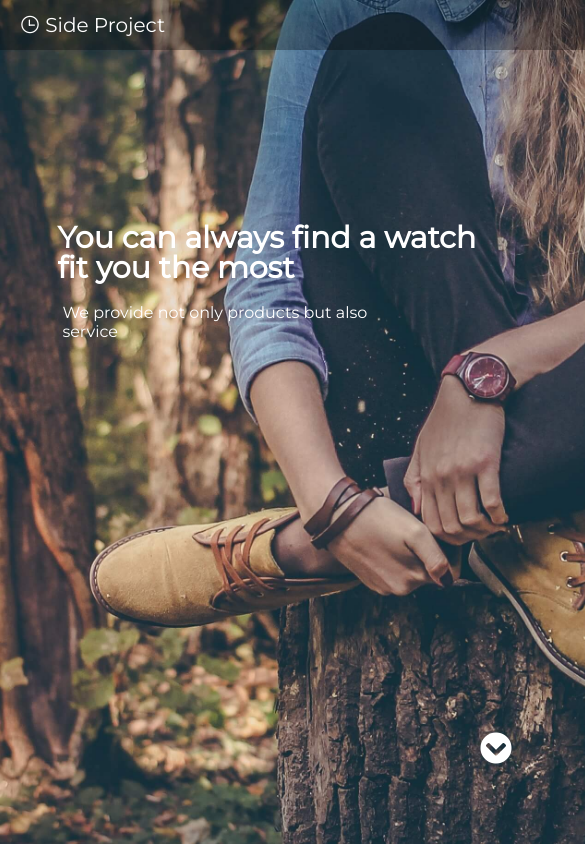
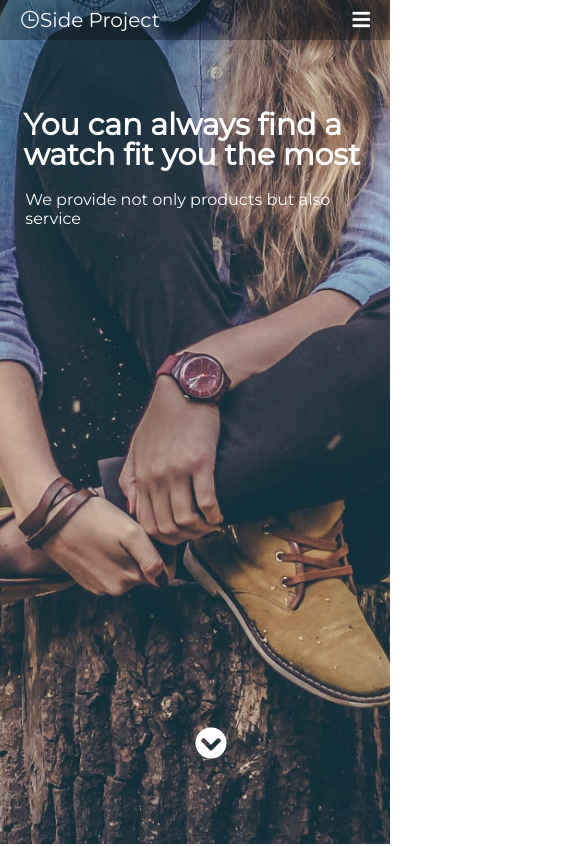
Before and after one commit to cariskao/e-commerce, a Vue app: page / in a window 390 px wide. Shown: the top 846 px of the page, 585 px wide, since content can reach past the window. Built offline with nearby package versions, Linux system fonts and the light colour scheme.

Commit message:
Set mobile layout for front-page

```diff
--- a/src/App.vue
+++ b/src/App.vue
@@ -1,19 +1,15 @@
 <style lang="stylus">
 #app
   margin 0 auto
-  min-height 100vh
-  height 100%
   font-family 'Helvetica Neue', Arial, Sans-Serif
 
 .app
   &-content
     display flex
-      height 100%
-      min-width 960px
+    width 100%
     margin 0 auto
     position relative
     flex-direction column
-      box-sizing border-box
 
   &-table
     height calc(100% - 60px)
@@ -25,9 +21,8 @@
   top 0
   right 0
   height 100%
-    width 450px
+  max-width 450px
   box-shadow -1px 0 6px 0 rgba(197, 197, 197, 0.5)
-    // border 2px solid #ebeef5
   background-color white
 
 .error
@@ -38,13 +33,13 @@
     <div class="app-content">
       <router-view></router-view>
       <transition name="page" v-if="isPopupShow">
-        <BackgroundMask/>
+        <BackgroundMask @click.native="closePopup"/>
       </transition>
       <transition name="Popup">
         <Popup class="dashboard__popup" v-if="isPopupShow"/>
       </transition>
       <transition name="page">
-        <Modal v-if="isModalShow"/>
+        <Modal v-if="isModalShow" :scrollPosition="scrollPosition" />
       </transition>
     </div>
   </div>
@@ -52,14 +47,12 @@
 
 <script>
 import { mapGetters, mapActions } from "vuex";
-import Header from "@/components/Header.vue";
 import Popup from "@/components/Popup.vue";
 import Modal from "@/components/Modal.vue";
 import BackgroundMask from "@/components/reuse/BackgroundMask.vue";
 import "./assets/style/app.styl";
 export default {
   components: {
-    Header,
     Popup,
     Modal,
     BackgroundMask
@@ -67,7 +60,8 @@
   props: {},
   data() {
     return {
-      isLoading: false
+      isLoading: false,
+      scrollPosition:''
     };
   },
   watch: {
@@ -96,10 +90,20 @@
     // console.log(process.env.VUE_APP_API);
     // this.$http.get(api).then(res => console.log(res));
   },
-  mounted() {},
+  mounted() {this.getScrollHeight()},
   destroyed() {},
   methods: {
-    ...mapActions(["setPopupShow", "setModalShow"])
+    ...mapActions(["setPopupShow", "setModalShow", "setPopupComponent"]),
+    closePopup() {
+      this.setPopupComponent("");
+    },
+    getScrollHeight() {
+      this.$nextTick(() => {
+        window.addEventListener("scroll", () => {
+          this.scrollPosition = window.scrollY;
+        });
+      });
+    }
   }
 };
 </script>
--- a/src/components/MainPageHeader.vue
+++ b/src/components/MainPageHeader.vue
@@ -7,6 +7,7 @@
     justify-content space-between
     background rgba(0, 0, 0, 0.3)
     font-size 20px
+    flex-wrap wrap
 
     &__item
       margin 5px 10px
@@ -16,12 +17,36 @@
         cursor pointer
 
     &__icon
-      flex-basis 70%
-      width 20px
-      height 20px
+      flex-grow 1
 
       img
         width 100%
+
+    &__mobile
+      display none
+
+    @media only screen and (max-width: 600px)
+      &__item
+        display none
+
+      &__mobile
+        transition all 1s linear
+        cursor pointer
+        flex-direction column
+        display flex
+        width 30%
+        text-align right
+
+        &-item
+          display inline-block
+          width 100%
+          margin-top 20px
+
+          li
+            border-bottom 1px solid #fff
+            text-align center
+            padding-bottom 5px
+            margin-bottom 20px
 
   &-excerpt-container
     width 100%
@@ -32,14 +57,14 @@
 
     h4
       padding-left 6%
-      width 450px
+      max-width 450px
       font-weight 600
 
     &__text
       font-size 16px
       padding-left 6.5%
       margin 20px 0
-      width 350px
+      max-width 350px
       line-height 1.2
 
       strong
@@ -51,13 +76,31 @@
     <div class="main-header-nav">
       <div class="main-header-nav__icon">
         <i class="el-icon-time"></i>
-        Side Project
+        <span>Side Project</span>
       </div>
       <div class="main-header-nav__item">
         <span @click="redirectPage('home')">Home</span>
         <span @click="redirectPage('home_products')">Products</span>
         <span @click="redirectPage('admin')">Admin</span>
       </div>
+      <div class="main-header-nav__mobile">
+        <i class="fas fa-bars" @click.prevent="toggleNav"></i>
+      </div>
+      <transition name="page">
+        <template v-if="exandNav">
+          <ul class="main-header-nav__mobile-item">
+            <li @click="redirectPage('home')">
+              <span>Home</span>
+            </li>
+            <li @click="redirectPage('home_products')">
+              <span>Products</span>
+            </li>
+            <li @click="redirectPage('admin')">
+              <span>Admin</span>
+            </li>
+          </ul>
+        </template>
+      </transition>
     </div>
     <div class="main-header-excerpt-container">
       <slot></slot>
@@ -68,7 +111,6 @@
         </div>
       </template>
     </div>
-
   </div>
 </template>
 <script>
@@ -86,7 +128,9 @@
     }
   },
   data() {
-    return {};
+    return {
+      exandNav: false
+    };
   },
   computed: {},
   watch: {},
@@ -95,6 +139,9 @@
   methods: {
     redirectPage(pageName) {
       this.$router.push({ name: pageName });
+    },
+    toggleNav() {
+      this.exandNav = !this.exandNav;
     }
   }
 };
--- a/src/components/Modal.vue
+++ b/src/components/Modal.vue
@@ -5,14 +5,8 @@
   width 100%
   padding-top 10%
 
-@media only screen and (max-width: 600px)
-  .modal-wrapper
-    padding-top calc(500px + 20%) !important
-  .modal-container
-    height 100%
-
 .modal-container
-  width 500px
+  max-width 500px
   height auto
   display flex
   align-items center
@@ -24,6 +18,9 @@
   box-shadow 0 2px 8px rgba(0, 0, 0, 0.33)
   transition all 0.3s ease
   font-family Helvetica, Arial, sans-serif
+@media only screen and (max-width 600px)
+  .modal-container
+    padding 10px
 
 .modal
   width 100%
@@ -31,7 +28,7 @@
 <template>
   <transition name="modal">
     <BackgroundMask>
-      <div class="modal-wrapper modalHeight">
+      <div class="modal-wrapper" :style="{'marginTop':scrollPosition+'px'}">
         <div class="modal-container">
           <component class="modal" :is="modal"></component>
         </div>
@@ -47,46 +44,30 @@
 import PaymentModal from "@/components/form/PaymentModal";
 export default {
   components: { BackgroundMask, CardModal, CartModal, PaymentModal },
-  props: {},
+  props: {
+    scrollPosition: {
+      type: Number,
+      default: () => {
+        return 0;
+      }
+    }
+  },
   data() {
-    return {
-      innerHeight: ""
-    };
+    return {};
   },
   computed: {
     ...mapGetters(["modal"])
   },
   watch: {},
   created() {},
-  mounted() {
-    this.getFullHeight();
-    this.onResize();
-  },
+  mounted() {},
   destroyed() {
     this.emptyModalForm();
-    this.getFullHeight();
-    this.onResize();
   },
   methods: {
     ...mapActions(["setModalData"]),
     emptyModalForm() {
       this.setModalData("");
-    },
-    getFullHeight() {
-      this.innerHeight = window.innerHeight;
-      const header = document.querySelector("header");
-      if (header) {
-        let bannerSection = document.querySelector(".modalHeight");
-        let paddingTop = this.innerHeight / 1.75 + "px";
-        bannerSection.style.paddingTop = paddingTop;
-      }else return
-    },
-    onResize() {
-      this.$nextTick(() => {
-        window.addEventListener("resize", () => {
-          this.getFullHeight();
-        });
-      });
     }
   }
 };
--- a/src/components/form/CardModal.vue
+++ b/src/components/form/CardModal.vue
@@ -9,7 +9,7 @@
       width 500px
       height 300px
       background no-repeat center center
-      background-size contain
+      background-size cover
 
       img
         width 100%
@@ -81,14 +81,12 @@
 <script>
 const cartApi = "https://vue-course-api.hexschool.io/api/leochuang/cart";
 import { mapGetters, mapActions } from "vuex";
-import ModalContent from "@/components/ModalContent";
 import TextArea from "@/components/TextArea";
 import Button from "@/components/reuse/Button";
 import Select from "@/components/reuse/Select";
 import Label from "@/components/reuse/Label";
 export default {
   components: {
-    ModalContent,
     TextArea,
     Button,
     Label,
@@ -141,7 +139,7 @@
     },
     addToCart(id, qty=1) {
       this.isLoading = true;
-      this.$http.post(cartApi, { data: { product_id: id, qty } }).then(res => {
+      this.$http.post(cartApi, { data: { product_id: id, qty } }).then(() => {
         this.showModal = false;
         this.$root.$emit("CardModal:refresh");
         this.isLoading = false;
--- a/src/components/form/CartModal.vue
+++ b/src/components/form/CartModal.vue
@@ -12,7 +12,7 @@
 
   &__table
     margin-bottom 10px
-    max-width 500px
+    max-width 400px
 
   &-balance
     display flex
@@ -124,19 +124,13 @@
 const deleteCartApi = "https://vue-course-api.hexschool.io/api/leochuang/cart";
 const couponApi = "https://vue-course-api.hexschool.io/api/leochuang/coupon";
 import { mapGetters, mapActions } from "vuex";
-import ModalContent from "@/components/ModalContent";
-import TextArea from "@/components/TextArea";
 import Button from "@/components/reuse/Button";
-import Select from "@/components/reuse/Select";
 import Label from "@/components/reuse/Label";
 import Input from "@/components/reuse/Input";
 export default {
   components: {
-    ModalContent,
-    TextArea,
     Button,
     Label,
-    Select,
     Input
   },
   props: {},
@@ -190,7 +184,7 @@
         .delete(`${deleteCartApi}/${row.id}`, {
           data: row
         })
-        .then(res => {
+        .then(() => {
           this.init();
           this.$root.$emit("CartModal:refresh");
           this.isLoading = false;
@@ -227,7 +221,6 @@
             this.getCartData();
             this.notifySuccess("成功套用");
           } else {
-            console.log(res);
             this.isLoading = false;
             this.deleteMessage("找不到優惠券!");
           }
--- a/src/views/dashboard/CustomerOrder.vue
+++ b/src/views/dashboard/CustomerOrder.vue
@@ -61,13 +61,12 @@
     text-align center
 </style>
 <template>
-
   <div class="customer-order">
     <Loading :active.sync="isLoading"></Loading>
     <template v-if="isNonEmptyArray(products)">
       <div class="customer-order-cart" @click="openCart">
         <i class="fas fa-lg fa-cart-plus"></i>
-        <div v-model="cartQty" class="customer-order-cart__num">{{handleCartQty}}</div>
+        <div :value="cartQty" class="customer-order-cart__num">{{handleCartQty}}</div>
       </div>
       <div class="customer-order-content">
         <div class="customer-order-content__card">
@@ -79,7 +78,6 @@
   </div>
 </template>
 <script>
-
 const cartApi = "https://vue-course-api.hexschool.io/api/leochuang/cart";
 import { mapActions } from "vuex";
 import Card from "@/components/Card";
@@ -172,7 +170,6 @@
     },
     openCart() {
       this.showModal();
-      // this.$router.push({ name: "order" });
     }
   }
 };
--- a/src/views/home/Home.vue
+++ b/src/views/home/Home.vue
@@ -1,11 +1,9 @@
 <style lang="stylus">
 .home
   width 100%
-  height 100%
   font-family 'Montserrat', Arial, Helvetica, sans-serif
 
   h2
-    width 100%
     text-align center
     margin 12px 0
     font-size 18px
@@ -16,8 +14,6 @@
     padding 0
 
     &-container
-      width 100%
-      height 100%
       background url('../../assets/img/Banner.jpg') no-repeat center center
       background-size cover
       color #fff
@@ -36,7 +32,7 @@
     margin 20px 0
 
     &-container
-      width 960px
+      max-width 960px
       margin 0 auto
       height 100%
       display flex
@@ -65,9 +61,6 @@
           width 100%
 
     @media only screen and (max-width: 600px)
-      h2
-        font-size 30px
-
       .home-brand
         &-container
           flex-direction column
@@ -77,9 +70,8 @@
 
           &__info
             width 50%
-            min-height 150px
             margin 10px
-            font-size 24px
+            text-align center
 
             span
               padding 10px
@@ -89,13 +81,6 @@
           display flex
           flex-direction column
           margin 0
-
-          &__title
-            font-size 24px
-            text-align center
-
-          &__intro
-            font-size 20px
           text-align center
 
     &-service
@@ -113,15 +98,14 @@
 
       &__intro
         margin 0 auto
+        padding 10px 30px
         font-size 15px
-        line-height 1.2
-        padding 12px
+        line-height 1.5
 </style>
 <template>
   <div class="home">
-    <div class="home-container">
     <header class="banner">
-        <div class="banner-container bannerHeight">
+      <div class="banner-container" :style="{height:innerHeight}">
         <MainPageHeader :textContent="headerTextContent"/>
         <i class="fas fa-2x fa-chevron-circle-down down-scroll"></i>
       </div>
@@ -168,7 +152,6 @@
       <Footer/>
     </footer>
   </div>
-  </div>
 </template>
 <script>
 import MainPageHeader from "@/components/MainPageHeader";
@@ -196,8 +179,6 @@
   methods: {
     getFullBanner() {
       this.innerHeight = window.innerHeight + "px";
-      let bannerSection = document.querySelector(".bannerHeight");
-      bannerSection.style.height = this.innerHeight;
     },
     onResize() {
       this.$nextTick(() => {
```
Also changed, not shown: src/components/Card.vue (+7 -10 lines), src/views/dashboard/Products.vue (+4 -8 lines). Lines whose indentation alone changed are shown as unchanged.
